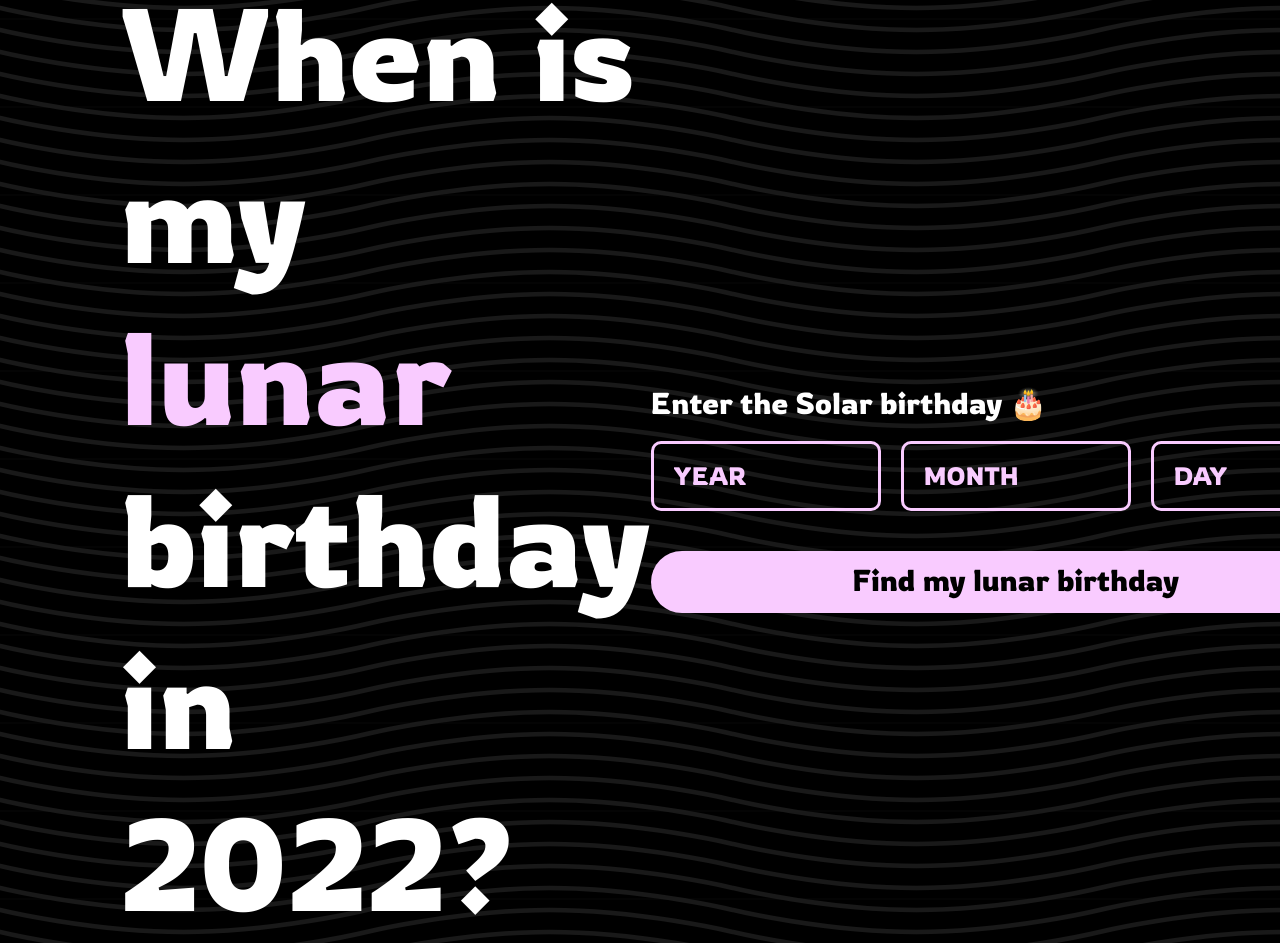
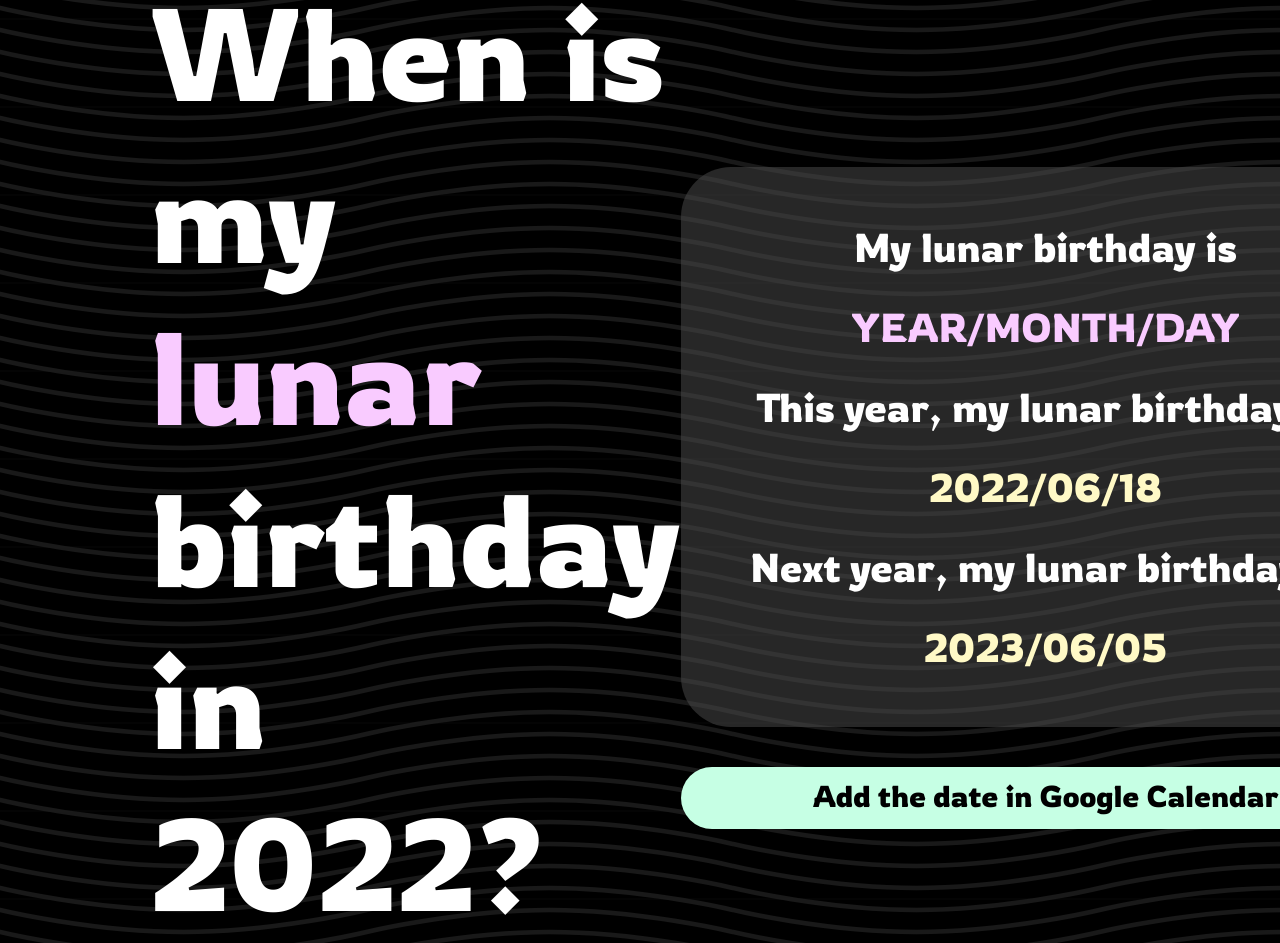
Before and after one commit to iamyujinwon/lunar-birthday-app, a React (Create React App) app: page / in a window 1280 px wide. Shown: the part 157-1100 px from the top of the page. Built offline with nearby package versions, Linux system fonts and the light colour scheme.

Commit message:
set items with the same width in right section of website

```diff
--- a/public/index.html
+++ b/public/index.html
@@ -27,7 +27,7 @@
       work correctly both with client-side routing and a non-root public URL.
       Learn how to configure a non-root public URL by running `npm run build`.
     -->
-    <title>React App</title>
+    <title>When is my lunar birthday?</title>
   </head>
   <body>
     <noscript>You need to enable JavaScript to run this app.</noscript>
--- a/src/pages/index.css
+++ b/src/pages/index.css
@@ -3,7 +3,7 @@
     justify-content: space-between;
     align-items: center;
     margin-top: 10%;
-    padding-left: 120px;
+    padding-left: 150px;
     padding-right: 120px;
 }
 
@@ -80,3 +80,50 @@ select::-ms-expand {
 form {
     position: relative;
 }
+
+
+/* for the result part */
+
+#result-container {
+    color: white;
+    font-family: 'Rowdies', cursive;
+    font-size: 30px;
+    position: relative;
+    flex-basis: 50%;
+}
+
+#result-section {
+    text-align: center;
+    font-size: 40px;
+    width: 730px;
+    background-color: rgba(78, 78, 78, 0.5);
+    padding: 40px 0px;
+    border-radius: 50px;
+    line-height: 80px;
+    margin-bottom: 20px;
+}
+
+#solar-birthday {
+    color:#F9CBFF;
+}
+
+.date-result {
+    color:#FFF9C6;
+}
+
+#google-calendar {
+    background-color: #C6FFE4;
+    font-family: 'Rowdies', cursive;
+    font-size: 30px;
+    border: 0px;
+    padding: 10px 25px 15px 25px;
+    border-radius: 100px;
+    cursor: pointer;
+    position: absolute;
+    margin-top: 20px;
+    width: 730px;
+}
+
+#google-calendar:hover {
+    background-color: #FFF9C6;
+}
--- a/src/pages/index.js
+++ b/src/pages/index.js
@@ -27,16 +27,23 @@ const Home = () =>  {
     const [year, setYear] = React.useState('YEAR');
     const [month, setMonth] = React.useState('MONTH');
     const [day, setDay] = React.useState('DAY');
+
+    const birthday = {year, month, day};
+
     const handleSubmit = e => {
         e.preventDefault();
 
-        const birthday = {
+        const date = {
             year: year,
             month: month,
             day: day
         };
 
-        const json = JSON.stringify(birthday);
+        birthday.year = date.year;
+        birthday.month = date.month;
+        birthday.day = date.day;
+
+        const json = JSON.stringify(date);
         console.clear();
         console.log(json);
     }
@@ -52,7 +59,7 @@ const Home = () =>  {
                         in {currentYear}?
                     </div>
                 </div>
-                <div id ="date-section">
+                {/* <div id ="date-section">
                     <form id="date-containter" onSubmit={handleSubmit}>
                         <div>Enter the Solar birthday 🎂</div>
                         <div id="date-selector">
@@ -82,6 +89,19 @@ const Home = () =>  {
                             Find my lunar birthday
                         </button>
                     </form>
+                </div> */}
+
+                <div id="result-container">
+                    <div id="result-section">
+                        <div>My lunar birthday is <span id="solar-birthday">{birthday.year}/{birthday.month}/{birthday.day}</span></div>
+                        <div>This year, my lunar birthday is</div>
+                        <div className="date-result">2022/06/18</div>
+                        <div>Next year, my lunar birthday is</div>
+                        <div className="date-result">2023/06/05</div>
+                    </div>
+                    <button id="google-calendar">
+                        Add the date in Google Calendar
+                    </button>
                 </div>
             </div>
         </>
```
Also changed, not shown: public/manifest.json.
